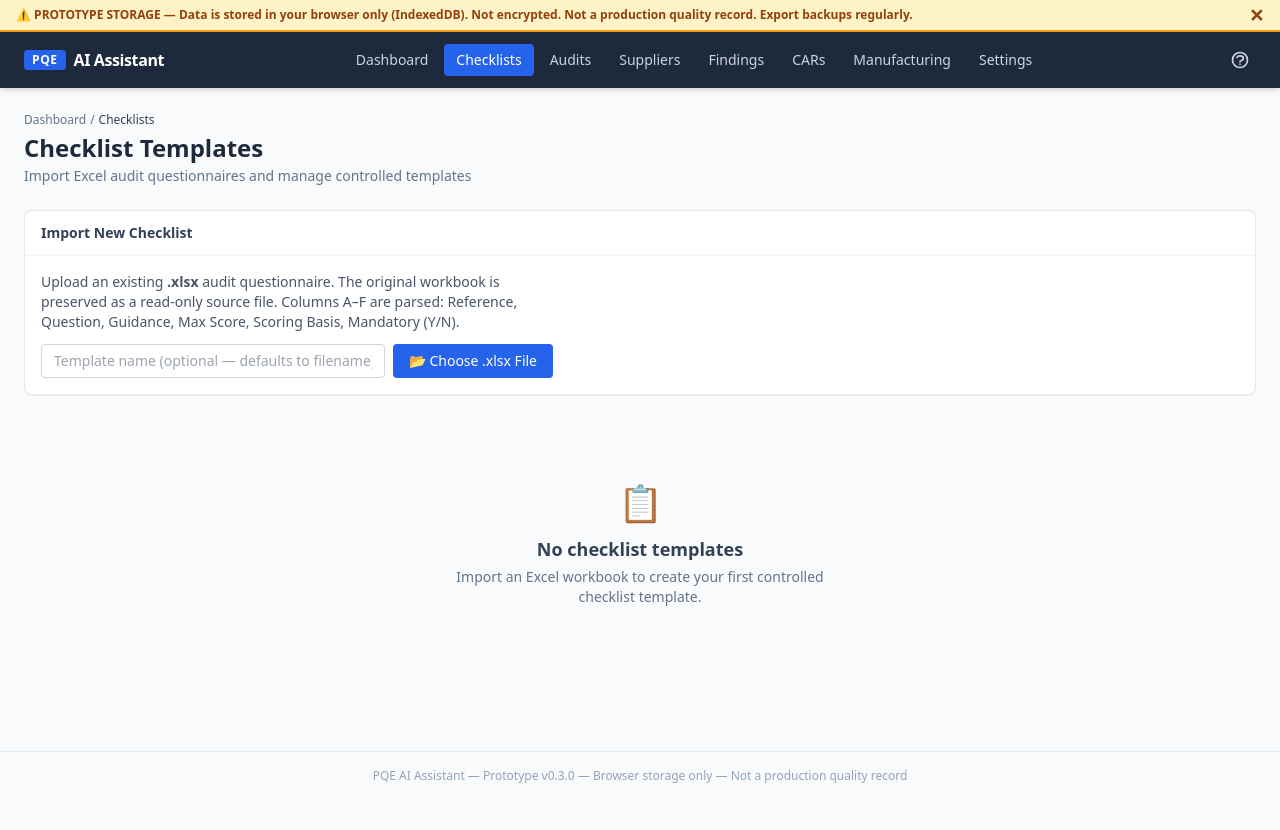
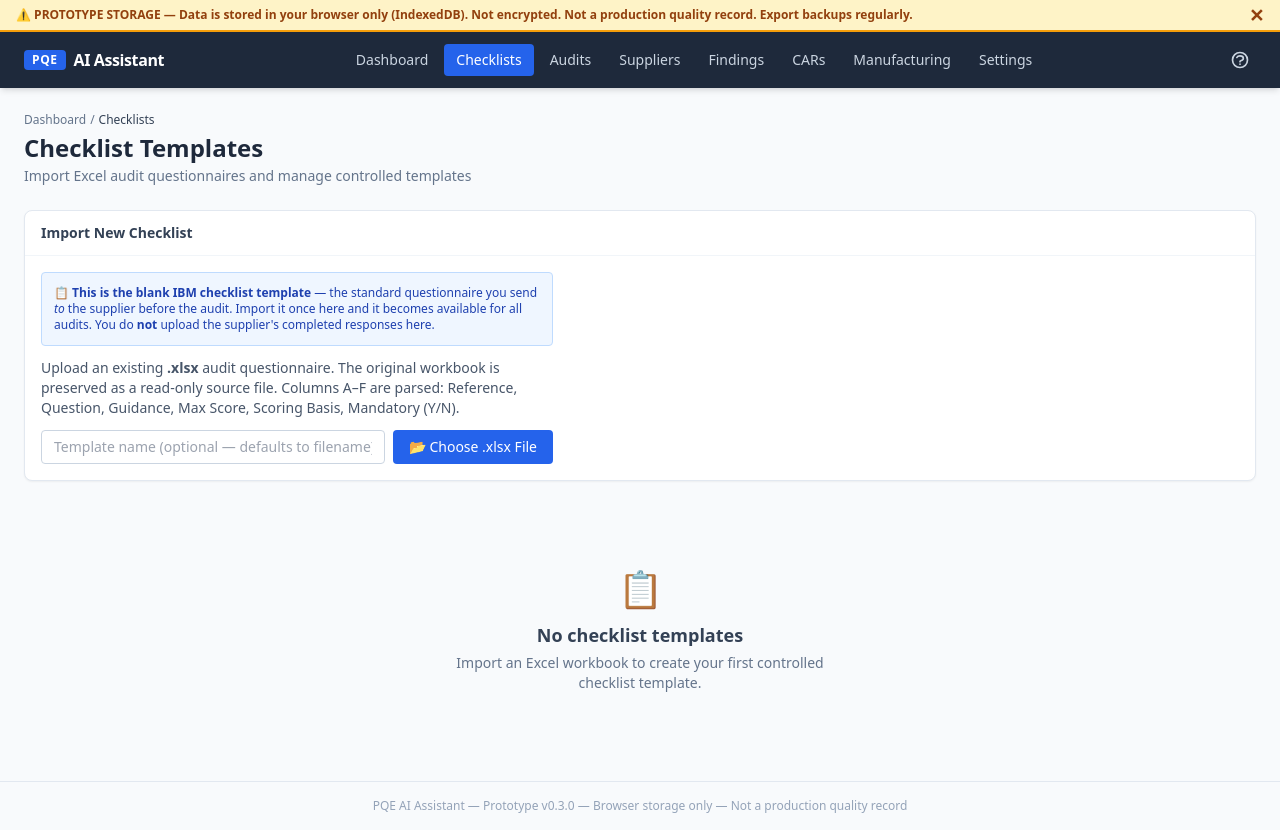
Before and after one commit to wodjr/pqe-ai-assistant, a Next.js app: page /checklists in a window 1280 px wide. Before the commit the page ends 800 px from the top, so only its background shows below. Built offline with nearby package versions, Linux system fonts and the light colour scheme.

Commit message:
fix: clarify blank template vs supplier-completed Excel upload labels

```diff
--- a/app/audits/[id]/page.tsx
+++ b/app/audits/[id]/page.tsx
@@ -360,10 +360,14 @@ export default function AuditDetailPage() {
 
       {/* ── AI Supplier Response Review ────────────────────────────────── */}
       <Card title="✦ AI Pre-Audit Briefing — Supplier Response Review">
+        <div className="bg-green-50 border border-green-200 rounded p-3 text-xs text-green-800 mb-3">
+          <strong>📩 This is where you upload the supplier's completed Excel</strong> — the filled-in checklist the supplier emailed back to you with their Y/N/NA answers and comments.
+          This is <strong>different</strong> from the blank template imported in Checklists. Upload it here once per audit to get the AI briefing below.
+        </div>
         <p className="text-xs text-slate-500 mb-3">
-          Upload the completed supplier self-assessment Excel. The AI reads every answer across
-          all tabs — flags every N and N/A, reviews comments, highlights highlighted rows, and
-          produces a prioritised pre-audit briefing with specific questions to ask onsite.
+          The AI reads every answer across all tabs — flags every N and N/A, reviews comments,
+          highlights highlighted rows, and produces a prioritised pre-audit briefing with specific
+          questions to ask onsite.
         </p>
 
         {/* Upload button */}
--- a/app/checklists/page.tsx
+++ b/app/checklists/page.tsx
@@ -79,6 +79,10 @@ export default function ChecklistsPage() {
       {/* Import card */}
       <Card title="Import New Checklist">
         <div className="space-y-3 max-w-lg">
+          <div className="bg-blue-50 border border-blue-200 rounded p-3 text-xs text-blue-800">
+            <strong>📋 This is the blank IBM checklist template</strong> — the standard questionnaire you send <em>to</em> the supplier before the audit.
+            Import it once here and it becomes available for all audits. You do <strong>not</strong> upload the supplier's completed responses here.
+          </div>
           <p className="text-sm text-slate-600">
             Upload an existing <strong>.xlsx</strong> audit questionnaire. The original workbook is
             preserved as a read-only source file. Columns A–F are parsed: Reference, Question,
```
